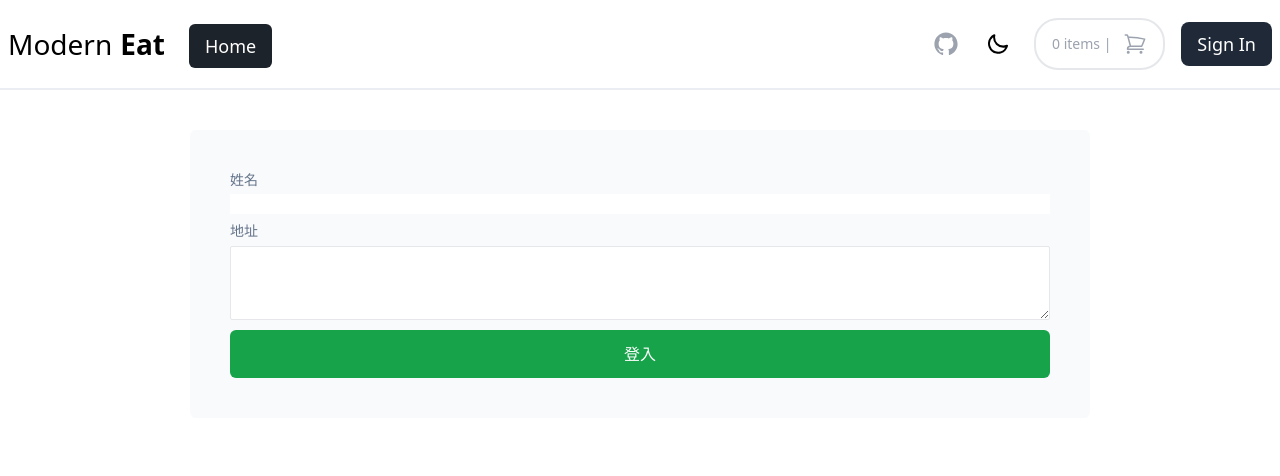
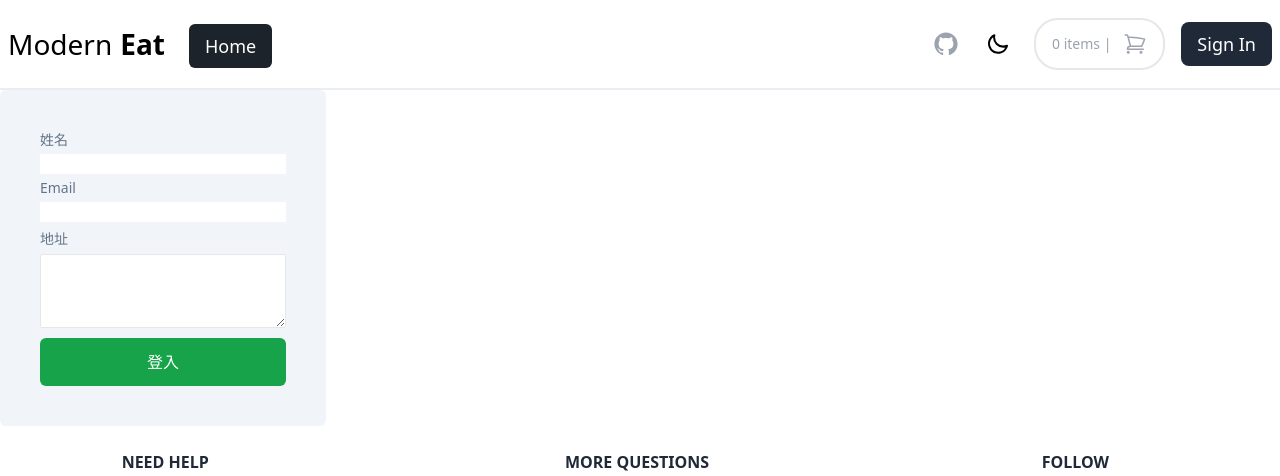
Before and after one commit to JiunJieLin/React-ModernEat, a Next.js app: page /login in a window 1280 px wide. Shown: the top 476 px of the page. Built offline with nearby package versions, Linux system fonts and the light colour scheme.

Commit message:
email UI

```diff
--- a/src/components/Login/LoginForm.jsx
+++ b/src/components/Login/LoginForm.jsx
@@ -10,15 +10,18 @@ const LoginForm = () => {
     handleSubmit,
     formState: { errors },
   } = useForm();
-  const handleOnSubmit = () => {
+  const onSubmit = () => {
     const data = getValues();
     console.log(data);
   };
 
   return (
     <div className={`${darkMode && "dark"}`}>
-      <div className="flex gap-6 max-w-[900px] mx-auto my-10">
-        <div className="bg-gray-50 p-10  w-full rounded-md">
+      <div className="flex gap-6 bg-white dark:bg-primary-dark">
+        <form
+          className=" p-10  rounded-md bg-slate-100 dark:bg-slate-200"
+          onSubmit={handleSubmit(onSubmit)}
+        >
           <div className="space-y-1 flex flex-col">
             <label
               htmlFor="name"
@@ -31,11 +34,29 @@ const LoginForm = () => {
               name="name"
               id="name"
               required
-              className={cx("text-sm font-medium text-slate-500", {
+              className={cx("text-sm font-medium text-slate-500 bg-white ", {
                 "border-red-400": errors.name,
               })}
-              {...register("name", { required: true })}
+              {...register("name", { required: "Username is required" })}
             />
+            {errors.name && <p>{errors.name}</p>}
+            <label
+              htmlFor="mail"
+              className="text-sm font-medium text-slate-500"
+            >
+              Email
+            </label>
+            <input
+              type="mail"
+              name="mail"
+              id="mail"
+              required
+              className={cx("text-sm font-medium text-slate-500 bg-white ", {
+                "border-red-400": errors.mail,
+              })}
+              {...register("email", { required: "Email is required" })}
+            />
+            {errors.email && <p>{errors.email}</p>}
             <div className="space-y-1 mt-4">
               <label
                 htmlFor="address"
@@ -55,13 +76,13 @@ const LoginForm = () => {
             </div>
 
             <button
+              type="submit"
               className="bg-green-600 text-white text-center rounded-md py-3 cursor-pointer hover:bg-green-700"
-              onClick={handleSubmit(handleOnSubmit)}
             >
               登入
             </button>
           </div>
-        </div>
+        </form>
       </div>
     </div>
   );
```
